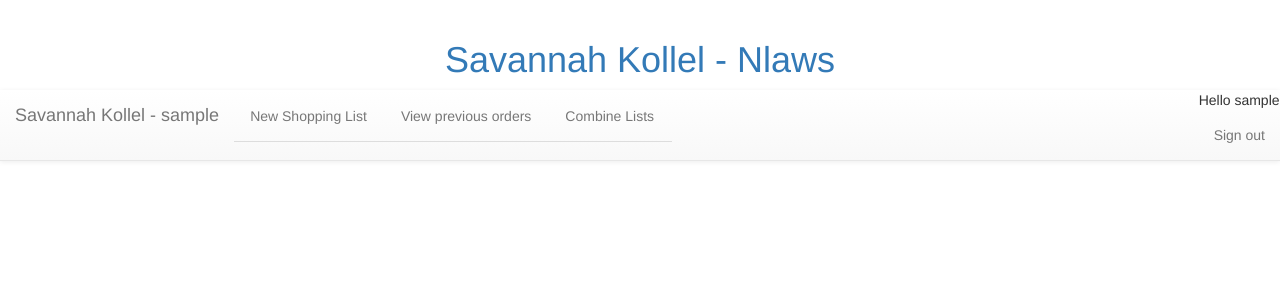
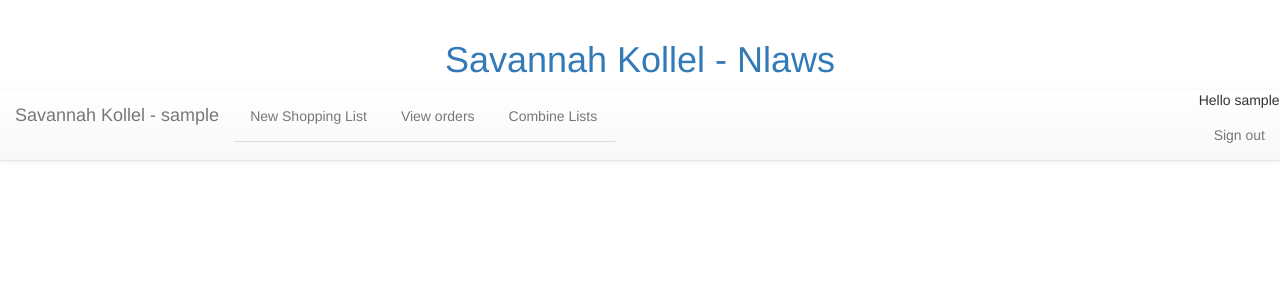
Before and after one commit to simlist/savkollel, a Django app: page /nlaws/ in a window 1280 px wide. Shown: the top 300 px of the page. Run offline with Django 3.2, Linux system fonts and the light colour scheme; the visitor is signed in with stand-in values (Sample User, id 1); some libraries are stand-ins or nearby versions.

Commit message:
Minor touch-ups

```diff
--- a/nlaws/templates/nlaws/base.html
+++ b/nlaws/templates/nlaws/base.html
@@ -27,7 +27,7 @@
         <div id="navbarCollapse" class="collapse navbar-collapse">
             <ul class="nav navbar-nav nav-tabs">
                 <li><a href={% url 'nlaws:shoppinglist' %}>New Shopping List</a></li>
-                <li><a href={% url 'nlaws:orderslist'%}>View previous orders</a></li>
+                <li><a href={% url 'nlaws:orderslist'%}>View orders</a></li>
                 <li><a href={% url 'nlaws:combine' %}>Combine Lists</a></li>
             </ul>
             <ul class="nav navbar-nav navbar-right nav-pills">
--- a/nlaws/views.py
+++ b/nlaws/views.py
@@ -3,7 +3,7 @@ from django.shortcuts import render, redirect
 from django.contrib.auth.decorators import login_required
 from django.contrib.auth.mixins import LoginRequiredMixin
 from django.contrib.auth.models import User
-from django.views.generic import ListView, FormView
+from django.views.generic import ListView
 from django.views import View
 from django.urls import reverse
 from django.db import transaction
```
